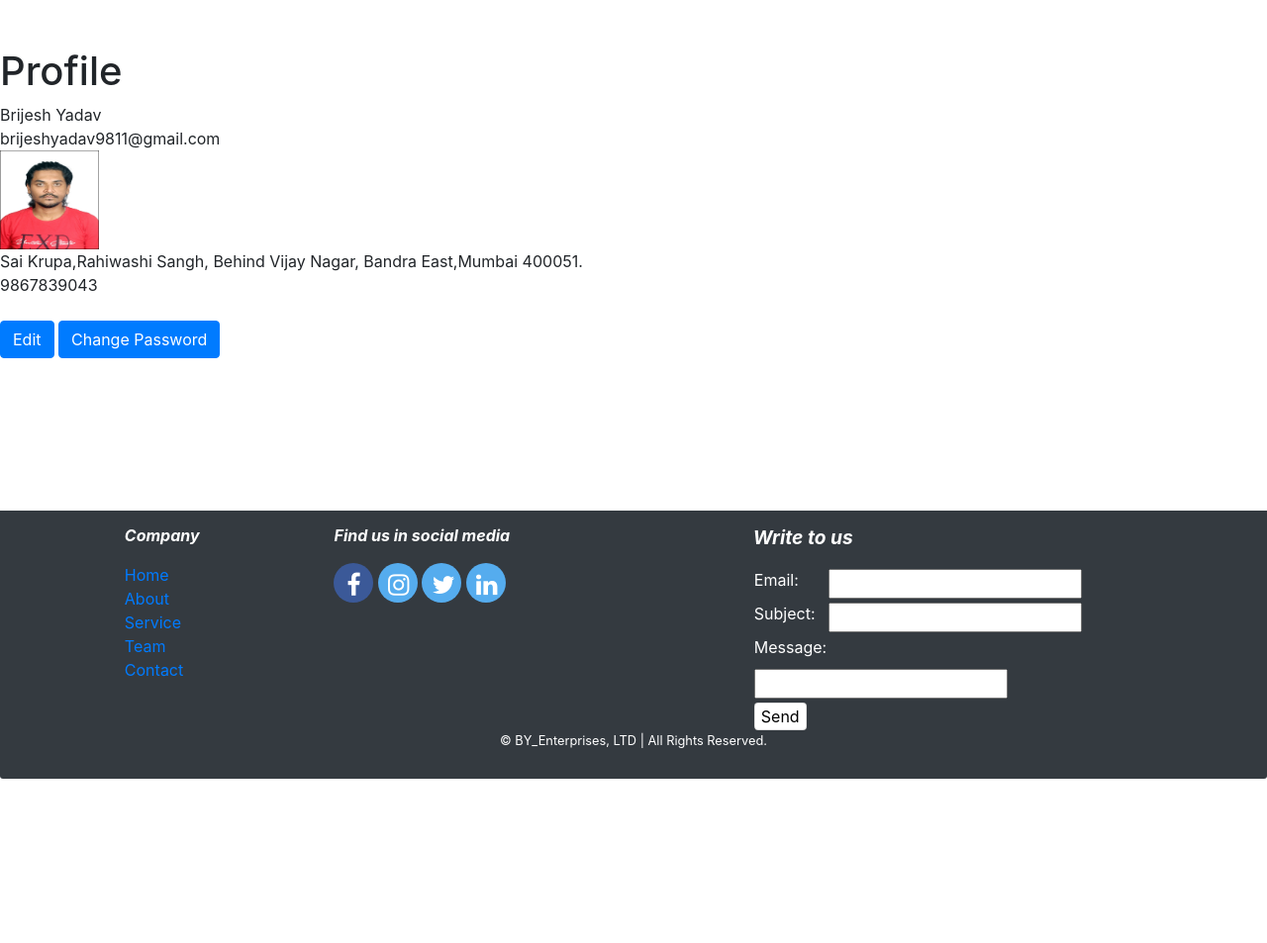
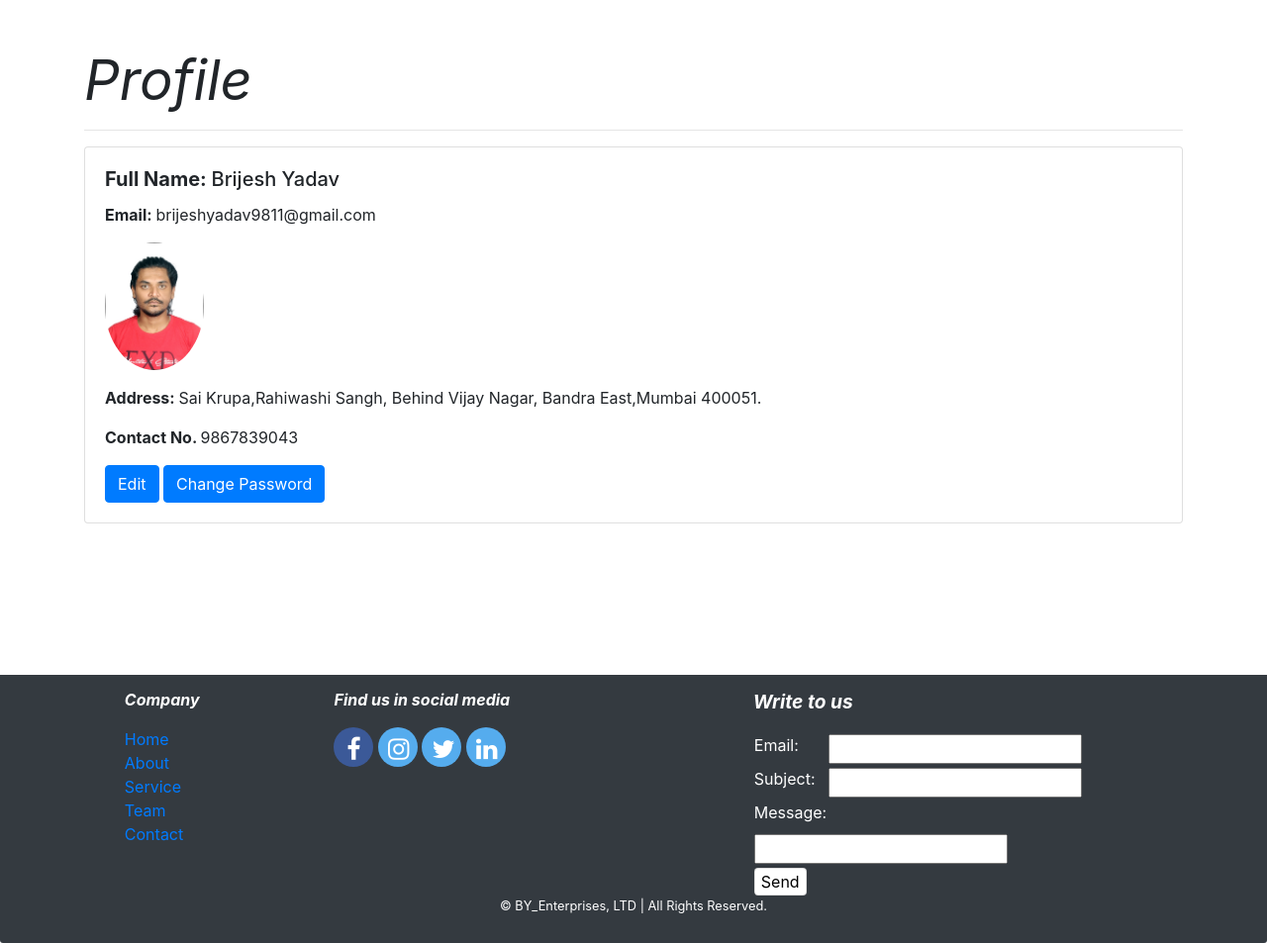
Before and after one commit to Brij123987/E_library, a Django app: page /users/profile/ in a window 1280 px wide. Shown: the part 74-1027 px from the top of the page at 99% size. Before the commit the page ends 861 px from the top, so only its background shows below. Run offline with Django 4.2, Linux system fonts and the light colour scheme; a user stored in the database is signed in; data comes from the database, SQL or seed files in the repository; both versions use the stored data as it was after the commit; some libraries are stand-ins or nearby versions.

Commit message:
commit:47

```diff
--- a/library/book/templates/book/base.html
+++ b/library/book/templates/book/base.html
@@ -78,7 +78,6 @@
             Add Item
           </a>
           <div class="dropdown-content">
-            <a href="{% url 'book:create_item' %} " class="nav-item nav-link btn btn-dark">Newspaper</a>
             <a href="{% url 'book:create_magazine' %}" class="nav-item nav-link btn btn-dark">Magazine</a>
             <a href="{% url 'book:create_comic' %}" class="nav-item nav-link btn btn-dark">Comic</a>
           </div>
--- a/library/book/templates/book/comic.html
+++ b/library/book/templates/book/comic.html
@@ -101,7 +101,7 @@
                 Add to Cart
             </a>
             <a
-            href="#"
+            href="{% url 'addcart:add_comic_to_cart' comic_id=comic.id %}"
             style="width: 80px;"
             class="btn btn-info"
             >
--- a/library/book/templates/book/magazine.html
+++ b/library/book/templates/book/magazine.html
@@ -22,7 +22,6 @@
               height="120px"
               width="100px"
               >
-
             </a>
           </li>
           <li class="page-item"><a class="page-link" href="{% url 'book:magazine' %}">
@@ -85,7 +84,7 @@
     {% if user.is_authenticated %}
         <div class="col-md-6 offset-md-5 mb-4">
             <a
-            href="#" download
+            href="#"
             style="width: 80px;"
             class="btn btn-primary"
             >
@@ -99,7 +98,7 @@
                 Add to Cart
             </a>
             <a
-            href="#"
+            href="{% url 'addcart:add_magazine_to_cart' magazine_id=magazine.id %}"
             style="width: 80px;"
             class="btn btn-info"
             >
--- a/library/book/views.py
+++ b/library/book/views.py
@@ -1,17 +1,15 @@
 from django.conf import settings
 from django.core.mail import send_mail
 from django.shortcuts import render, redirect
-from django.http import HttpResponse
 from book.models import Newspaper
 from book.models import Magazine
 from book.models import Comic
 from book.models import TimesofIndia, HindustanTime, IndianExpress, IndiaToday
 from book.forms import UploadTimesofIndiaNewspaper,NewspaperForm, MagazineForm, ComicForm, ContactForm
 from book.forms import UploadHindustanNewspaper, UploadIndianExpressNewspaper, UploadIndiaTodayNewspaper
-from addcart.models import CartItem
 from book.forms import UploadComicPdf, UploadMagazinePdf
 from book.models import UploadComic, UploadMagazine
-import os
+
 
 
 # Create your views here.
@@ -36,6 +34,7 @@ def index(request):
 
 def magazine(request):
     magazinelist = Magazine.objects.all()
+
 
     context = {
         'magazinelist':magazinelist
--- a/library/checkout/templates/checkout/paymentsuccess.html
+++ b/library/checkout/templates/checkout/paymentsuccess.html
@@ -29,6 +29,7 @@
 						<li><strong>Contact Number: </strong> {{ contact }} </li>
 						<li><strong>Email: </strong>{{ profile }}</li>
 						<li><strong>Order Id: </strong>{{ order_id }}</li>
+						<li><strong>Transaction Id:</strong>{{ trans_id }}</li>
 					</ul>
 				</div>
 
--- a/library/users/templates/users/profile.html
+++ b/library/users/templates/users/profile.html
@@ -1,27 +1,46 @@
 {% extends 'book/base.html' %}
-
 
 <!DOCTYPE html>
 <html lang="en">
 <head>
     <meta charset="UTF-8">
     <meta name="viewport" content="width=device-width, initial-scale=1.0">
-    <title>Document</title>
+    <title>Profile</title>
+
+    <!-- Include Bootstrap CSS -->
+    <link rel="stylesheet" href="https://stackpath.bootstrapcdn.com/bootstrap/5.1.3/css/bootstrap.min.css">
 </head>
 <body>
-    {% block body %}
 
-    <h1>Profile</h1>
-        <span>{{ user.first_name }}</span>
-        <span>{{ user.last_name }}</span><br>
-        <span>{{ user.email }}</span><br>
-        <span><img src="{{ user.profile.image.url }}" alt="profile_pic" height="100px" width="100px"></span><br>
-        <span>{{ user.profile.address }}</span><br>
-        <span>{{ user.profile.phone_no }}</span>
-        <br>
-        <br>
-        <a href="{% url 'users:update' user.profile.id %}" class="btn btn-primary">Edit</a>
-        <a href="{% url 'registration:change_password' %}" class="btn btn-primary">Change Password</a>
-    {% endblock %}
+{% block body %}
+
+<div class="container mt-5">
+    <h1 class="display-4" style="font-style: italic;"><b>Profile</b></h1>
+    <hr>
+
+    <div class="card">
+        <div class="card-body">
+            <h5 class="card-title"><strong>Full Name: </strong>{{ user.first_name }} {{ user.last_name }}</h5>
+            <p class="card-text"><strong>Email: </strong>{{ user.email }}</p>
+
+            <div class="mb-3">
+                <img src="{{ user.profile.image.url }}" alt="profile_pic" class="img-fluid rounded-circle" width="100px">
+            </div>
+
+            <p class="card-text"> <strong>Address: </strong>{{ user.profile.address }}</p>
+            <p class="card-text"><strong>Contact No. </strong>{{ user.profile.phone_no }}</p>
+
+            <a href="{% url 'users:update' user.profile.id %}" class="btn btn-primary">Edit</a>
+            <a href="{% url 'registration:change_password' %}" class="btn btn-primary">Change Password</a>
+        </div>
+    </div>
+
+</div>
+
+{% endblock %}
+
+<!-- Include Bootstrap JS (optional) -->
+<script src="https://stackpath.bootstrapcdn.com/bootstrap/5.1.3/js/bootstrap.bundle.min.js"></script>
+
 </body>
 </html>
```
Also changed, not shown: library/checkout/views.py (+10 -7 lines), library/db.sqlite3.
